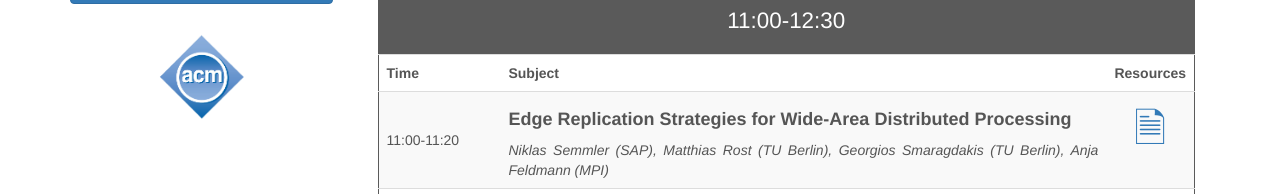
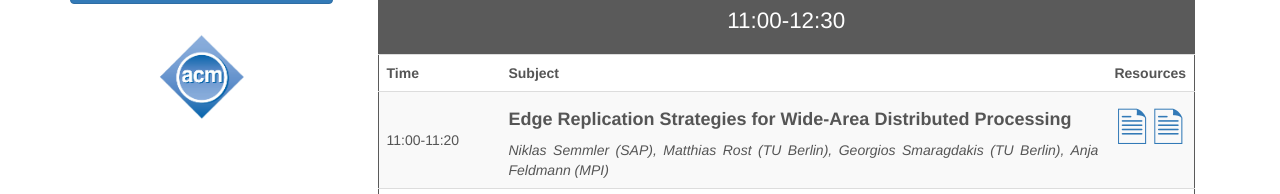
Before and after one commit to edge-sys/edge-sys.github.io, a plain HTML site: page 2020/programme.html in a window 1280 px wide. Shown: the part 870-1064 px from the top of the page. Drawn offline with Linux system fonts and the light colour scheme.

Commit message:
Update programme.html

```diff
--- a/2020/programme.html
+++ b/2020/programme.html
@@ -152,6 +152,7 @@
                         </td>
                         <td style="text-align: center">
 							<a href="https://inet.tu-berlin.de/~nsemmler/media/edge_replication_edgesys2020.pdf" style="font-size:30pt">🗎</a>
+							<a href="http://inet.tu-berlin.de/~nsemmler/media/edge_replication_edgesys2020_slides.pdf" style="font-size:30pt">🗎</a>
 						</td>
                     </tr>
 
```
